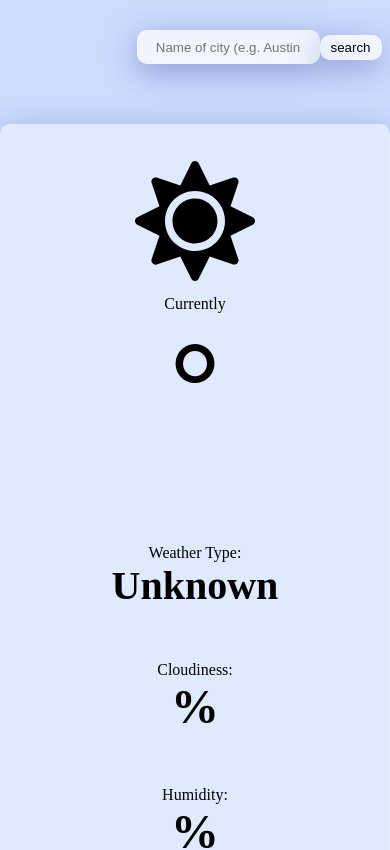
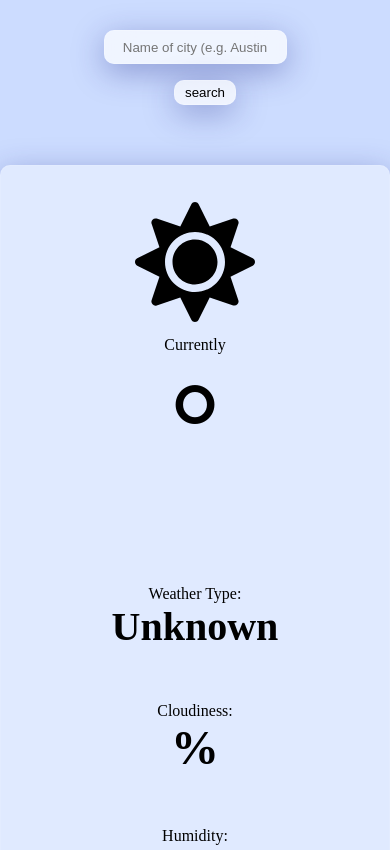
Before and after one commit to michellewongi/Weather_App, a React (Create React App) app: page / in a window 390 px wide. Shown: the top 850 px of the page. Built offline with nearby package versions, Linux system fonts and the light colour scheme; a web font is replaced by a local one.

Commit message:
Adding search bar

```diff
--- a/src/App.css
+++ b/src/App.css
@@ -35,6 +35,7 @@ input {
 button {
   height: 25px;
   padding: 0 10px;
+  margin-left: 20px;
 }
 
 .city-name {
@@ -161,6 +162,14 @@ button {
     margin-bottom: 0;
   }
 
+  header {
+    flex-direction: column;
+  }
+
+  button {
+    margin-top: 1rem;
+  }
+
   .city-name {
     margin-bottom: 1rem;
   }
```
